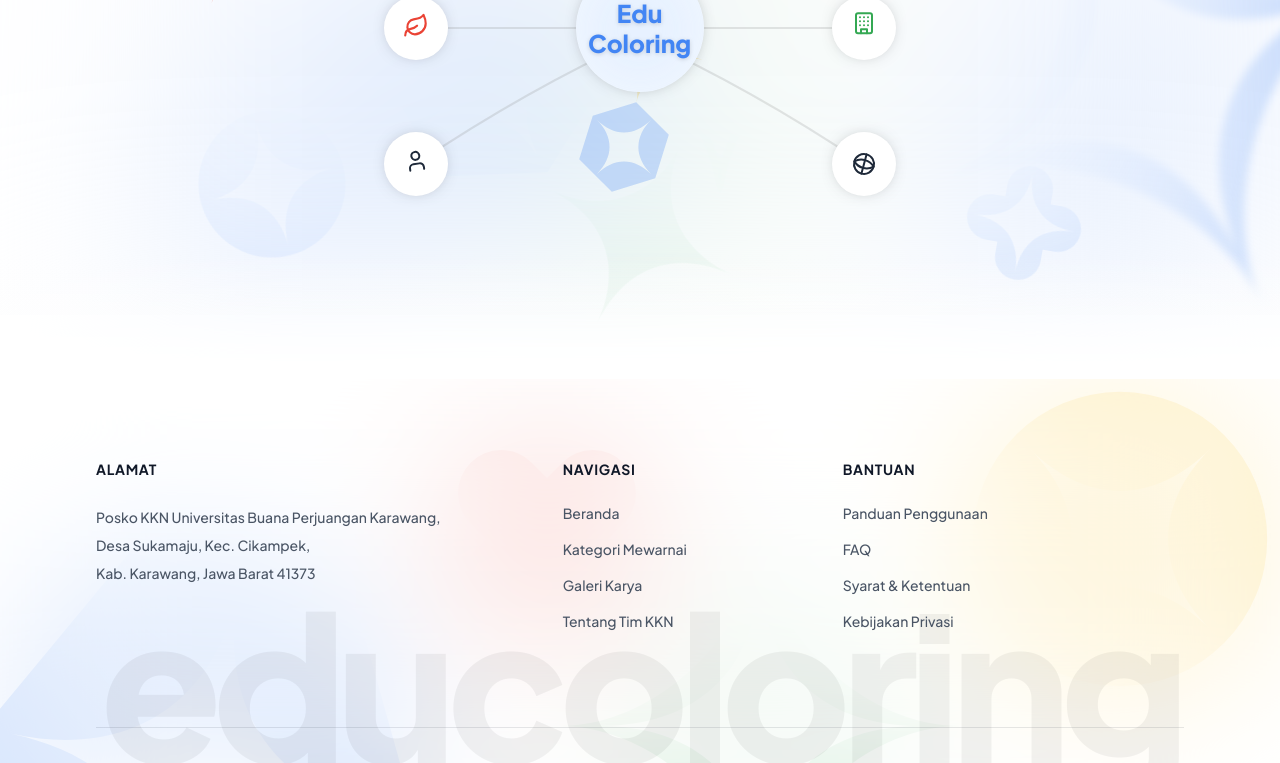
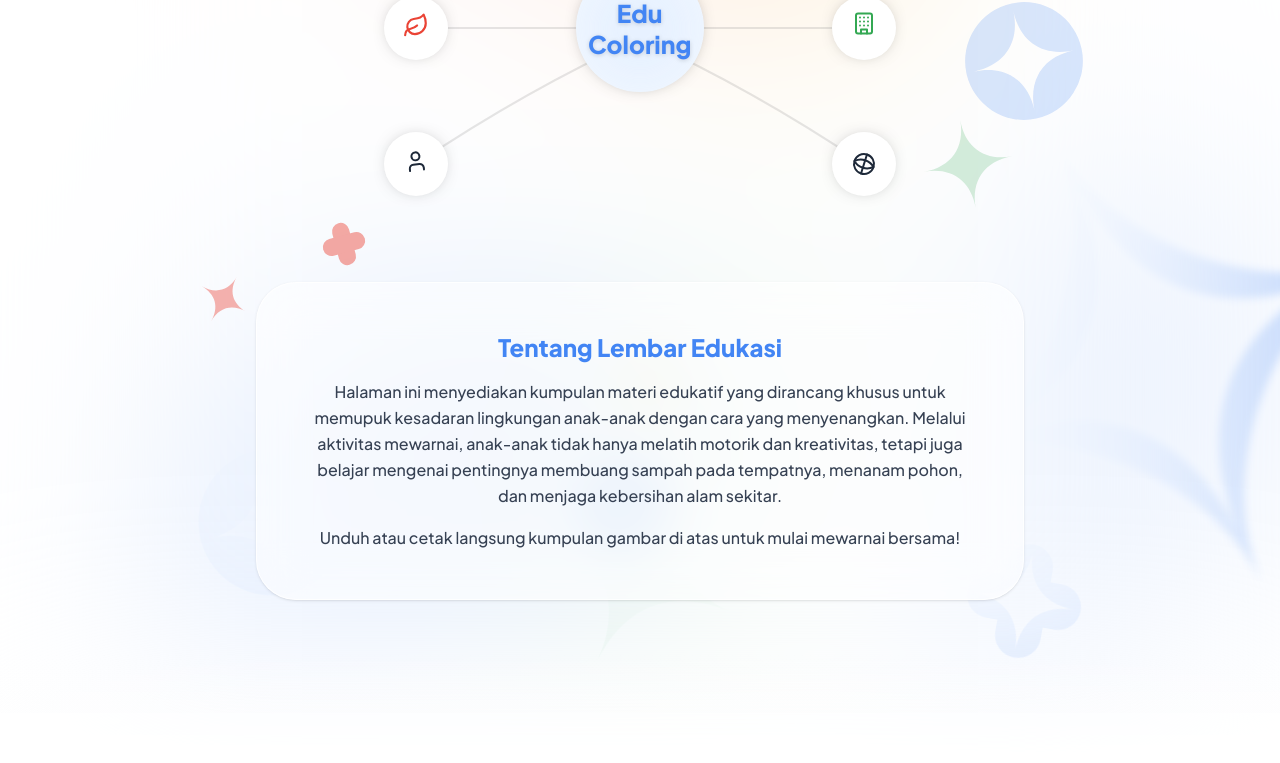
Before and after one commit to iqbalgsr46/Web-Proker-KKN-UBP-2026, a Next.js app: page /kumpulan-mewarnai in a window 1280 px wide. Shown: the part 1449-2212 px from the top of the page. Built offline with nearby package versions, Linux system fonts and the light colour scheme.

Commit message:
feat(mewarnai): add descriptive text about the educational purpose of the page

```diff
--- a/src/app/kumpulan-mewarnai/page.tsx
+++ b/src/app/kumpulan-mewarnai/page.tsx
@@ -195,6 +195,17 @@ export default function KumpulanMewarnaiPage() {
           <p className="text-gray-600 mb-8 font-medium">Menghubungkan anak-anak, kreativitas, dan lingkungan melalui EduColoring.</p>
           <AnimatedBeamDemo />
         </div>
+
+        {/* Keterangan Halaman */}
+        <div className="w-full max-w-3xl mx-auto mb-20 print:hidden text-center relative z-10 bg-white/60 backdrop-blur-xl border border-white/80 p-8 md:p-12 rounded-[2.5rem] shadow-sm">
+          <h3 className="text-xl md:text-2xl font-black text-google-blue mb-4">Tentang Lembar Edukasi</h3>
+          <p className="text-gray-700 leading-relaxed font-medium">
+            Halaman ini menyediakan kumpulan materi edukatif yang dirancang khusus untuk memupuk kesadaran lingkungan anak-anak dengan cara yang menyenangkan. Melalui aktivitas mewarnai, anak-anak tidak hanya melatih motorik dan kreativitas, tetapi juga belajar mengenai pentingnya membuang sampah pada tempatnya, menanam pohon, dan menjaga kebersihan alam sekitar.
+          </p>
+          <p className="text-gray-700 leading-relaxed font-medium mt-4">
+            Unduh atau cetak langsung kumpulan gambar di atas untuk mulai mewarnai bersama!
+          </p>
+        </div>
       </div>
     </main>
   );
```
